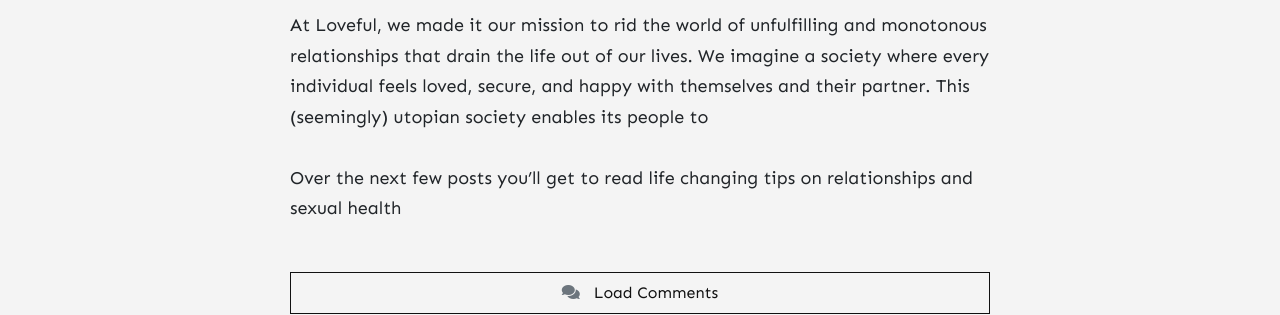
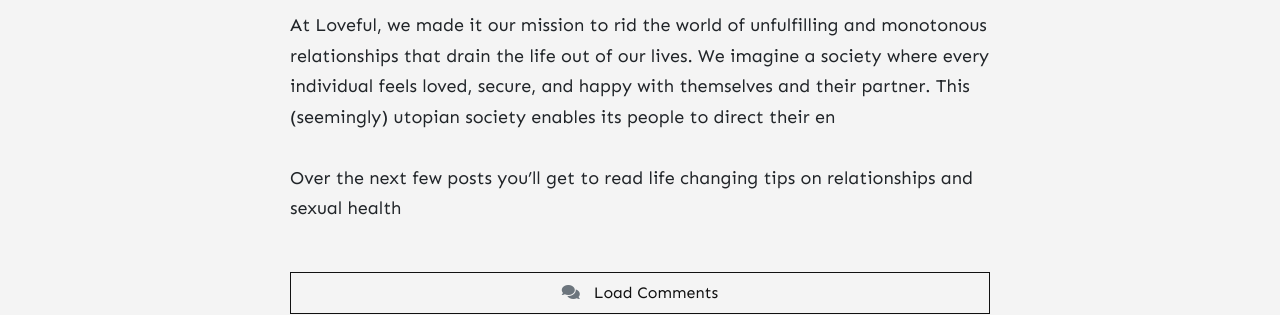
Before and after one commit to stackbit-projects/happy-zebra-28bc2, a Jekyll site: the page built from _posts/2021-09-01-welcome-to-loveful.md, in a window 1280 px wide. Shown: the part 1093-1408 px from the top of the page. Built offline with Jekyll 4.4.1, drawn with Linux system fonts in a browser that asks for light colours; nearby versions of some CDN libraries; comment, search, counter and statistics services are not loaded.

Commit message:
2021-09-01-welcome-to-loveful.md: changed

```diff
--- a/_posts/2021-09-01-welcome-to-loveful.md
+++ b/_posts/2021-09-01-welcome-to-loveful.md
@@ -9,6 +9,6 @@
 
 Hello folks! This is the beginning of the Loveful blog.
 
-At Loveful, we made it our mission to rid the world of unfulfilling and monotonous relationships that drain the life out of our lives. We imagine a society where every individual feels loved, secure, and happy with themselves and their partner. This (seemingly) utopian society enables its people to
+At Loveful, we made it our mission to rid the world of unfulfilling and monotonous relationships that drain the life out of our lives. We imagine a society where every individual feels loved, secure, and happy with themselves and their partner. This (seemingly) utopian society enables its people to direct their en
 
 Over the next few posts you'll get to read life changing tips on relationships and sexual health
```
